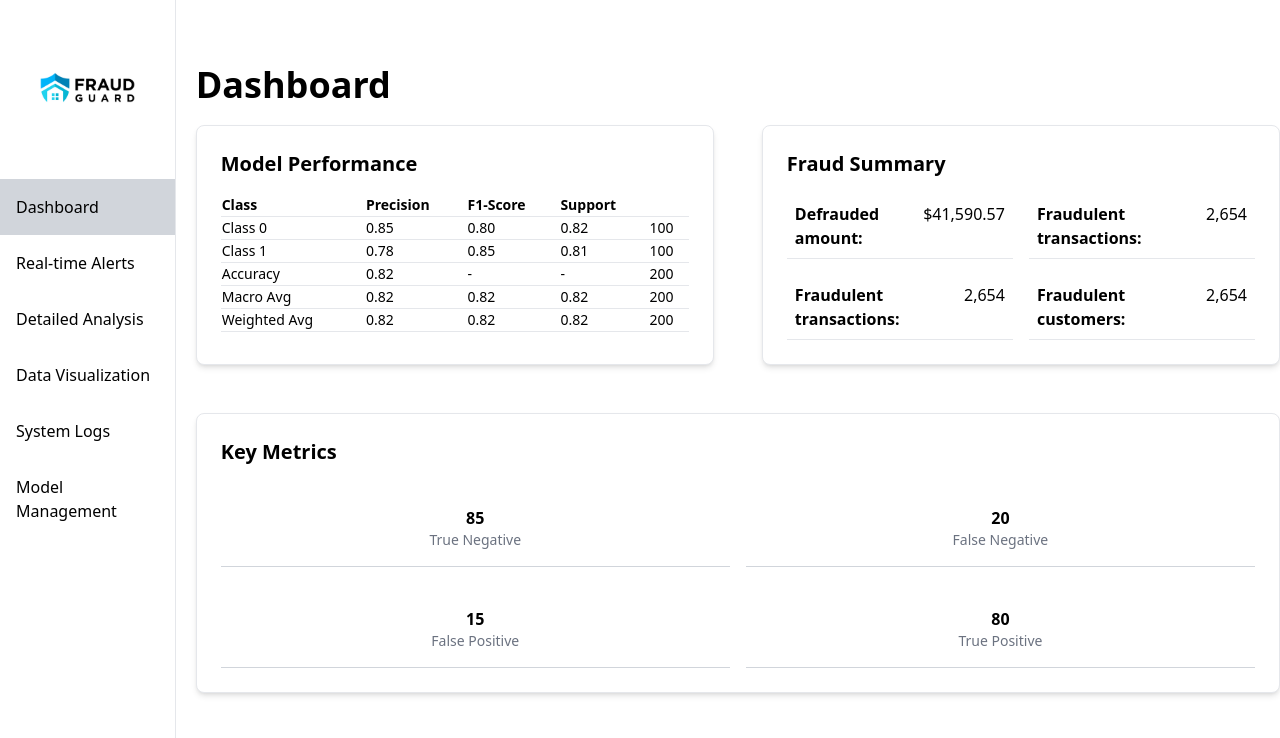
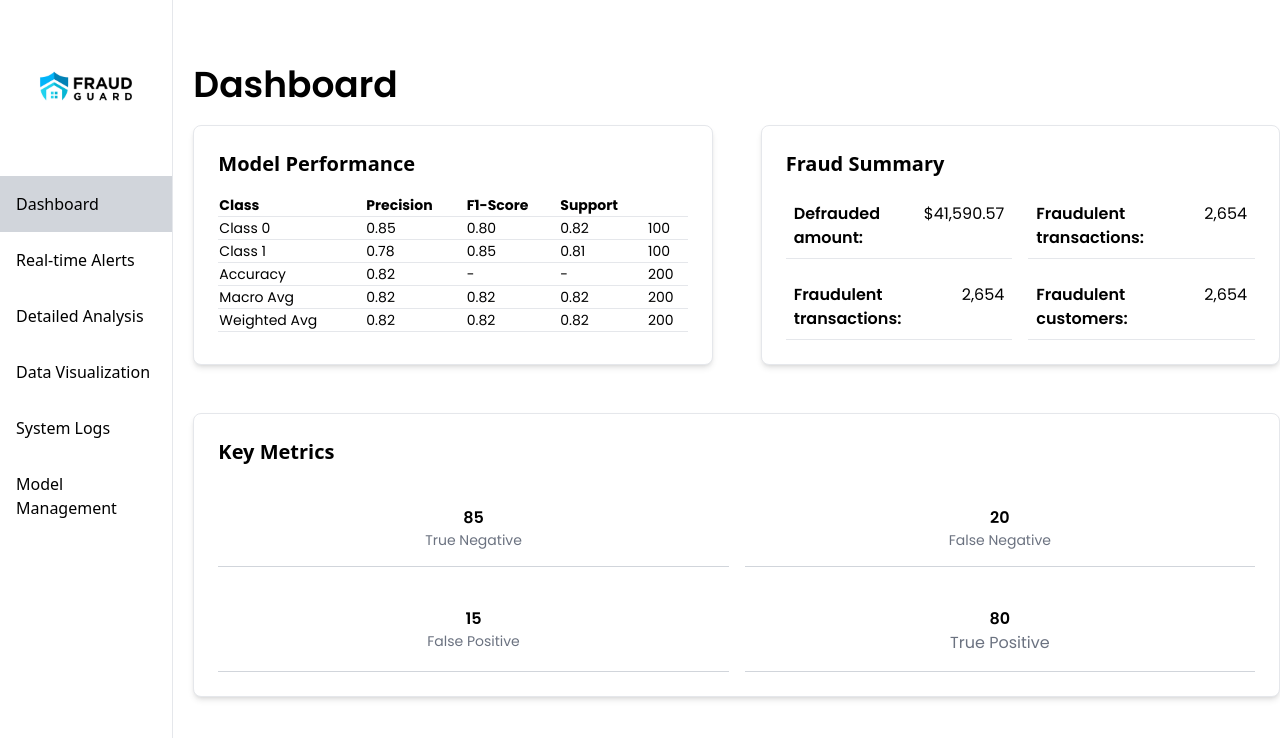
Before and after one commit to yolokazi-cloud/FraudGuardAI, a Next.js app in the folder frontend/: page /dashboard in a window 1280 px wide. Shown: the top 738 px of the page. Built offline with nearby package versions, Linux system fonts and the light colour scheme.

Commit message:
Updated font for dashboard

```diff
--- a/frontend/pages/dashboard.js
+++ b/frontend/pages/dashboard.js
@@ -30,27 +30,27 @@ const Dashboard = () => {
 
   return (
     <div className="pl-5">
-      <h2 className="text-4xl font-semibold pb-5">Dashboard</h2>
+      <h2 className="font-poppins text-4xl font-semibold pb-5">Dashboard</h2>
       <div className="grid grid-cols-2 gap-12">
         {/* Two cards on the top */}
         <Card pagename="Model Performance">
           <table className="min-w-full text-left text-sm">
             <thead className="border-b">
               <tr>
-                <th>Class</th>
-                <th>Precision</th>
-                <th>F1-Score</th>
-                <th>Support</th>
+                <th className='font-poppins'>Class</th>
+                <th className='font-poppins'>Precision</th>
+                <th className='font-poppins'>F1-Score</th>
+                <th className='font-poppins'>Support</th>
               </tr>
             </thead>
             <tbody>
               {modelPerformanceData.map((data, index) => (
                 <tr key={index} className="border-b">
-                  <td>{data.className}</td>
-                  <td>{data.precision}</td>
-                  <td>{data.recall}</td>
-                  <td>{data.f1Score}</td>
-                  <td>{data.support}</td>
+                  <td className='font-poppins'>{data.className}</td>
+                  <td className='font-poppins'>{data.precision}</td>
+                  <td className='font-poppins'>{data.recall}</td>
+                  <td className='font-poppins'>{data.f1Score}</td>
+                  <td className='font-poppins'>{data.support}</td>
                 </tr>
               ))}
             </tbody>
@@ -61,8 +61,8 @@ const Dashboard = () => {
           <ul className="grid grid-cols-2 gap-4">
               {fraudSummaryData.map((item, index) => (
                 <div key={index} className="flex justify-between p-2 border-b ">
-                  <span className="font-semibold pr-3">{`${item.name}: `}</span>
-                  <span>{item.value}</span>
+                  <span className="font-poppins font-semibold pr-3">{`${item.name}: `}</span>
+                  <span className='font-poppins'>{item.value}</span>
                 </div>
               ))}
           </ul>
@@ -72,20 +72,20 @@ const Dashboard = () => {
           <Card pagename="Key Metrics">
             <div className=" w-full grid grid-cols-2 gap-4 text-center">
               <div className="flex flex-col items-center p-4 border-b border-gray-300">
-                <span className="mt-2 font-semibold">{matrixData.trueNegative}</span>
-                <span className="text-sm text-gray-500">True Negative</span>
+                <span className="font-poppins mt-2 font-semibold">{matrixData.trueNegative}</span>
+                <span className="font-poppins text-sm text-gray-500">True Negative</span>
               </div>
               <div className="flex flex-col items-center p-4 border-b border-gray-300">
-                <span className="mt-2 font-semibold">{matrixData.falseNegative}</span>
-                <span className="text-sm text-gray-500">False Negative</span>
+                <span className="font-poppins mt-2 font-semibold">{matrixData.falseNegative}</span>
+                <span className="font-poppins text-sm text-gray-500">False Negative</span>
               </div>
               <div className="flex flex-col items-center p-4 border-b border-gray-300">
-                <span className="mt-2 font-semibold">{matrixData.falsePositive}</span>
-                <span className="text-sm text-gray-500">False Positive</span>
+                <span className="font-poppins mt-2 font-semibold">{matrixData.falsePositive}</span>
+                <span className="font-poppins text-sm text-gray-500">False Positive</span>
               </div>
               <div className="flex flex-col items-center p-4 border-b border-gray-300">
-                <span className="mt-2 font-semibold">{matrixData.truePositive}</span>
-                <span className="text-sm text-gray-500">True Positive</span>
+                <span className="font-poppins mt-2 font-semibold">{matrixData.truePositive}</span>
+                <span className="font-poppins Stext-sm text-gray-500">True Positive</span>
               </div>
             </div>
           </Card>
```
